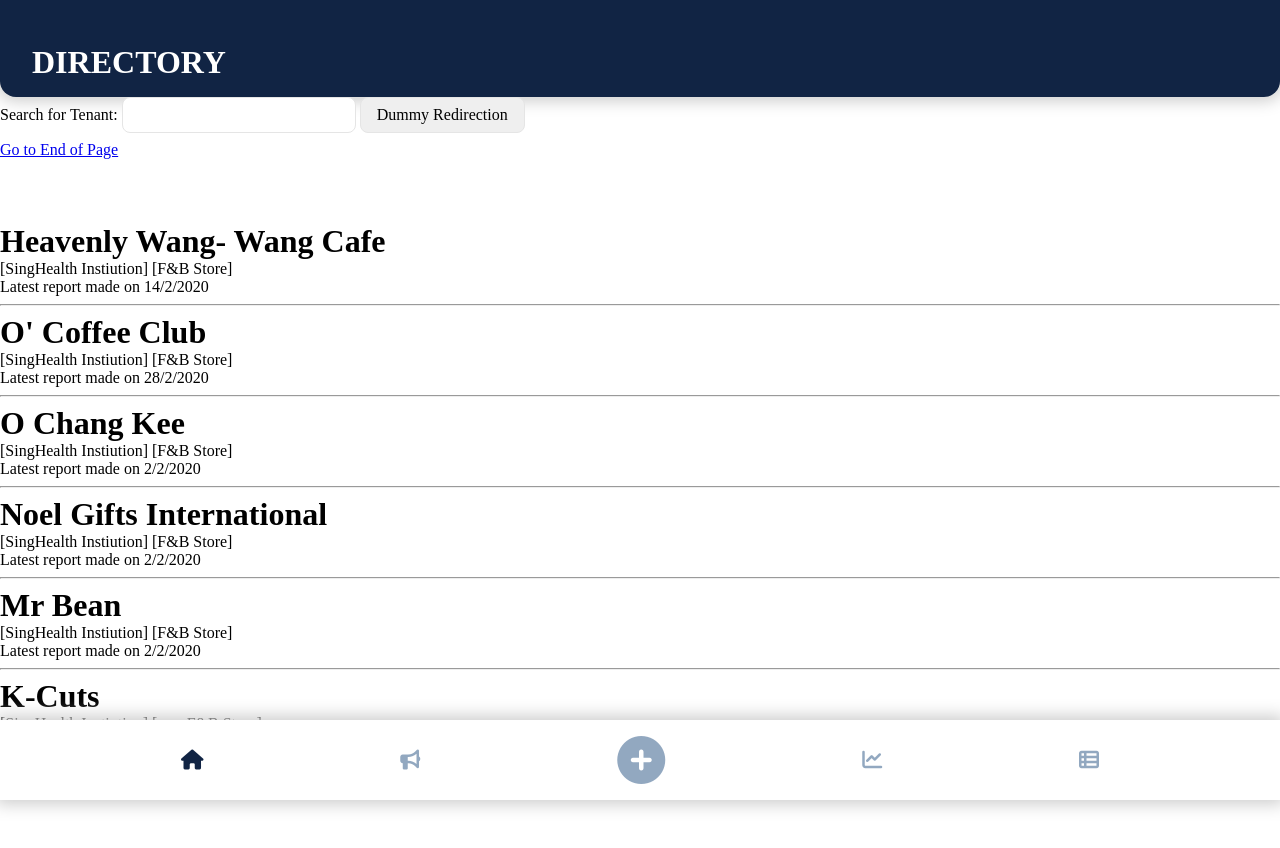
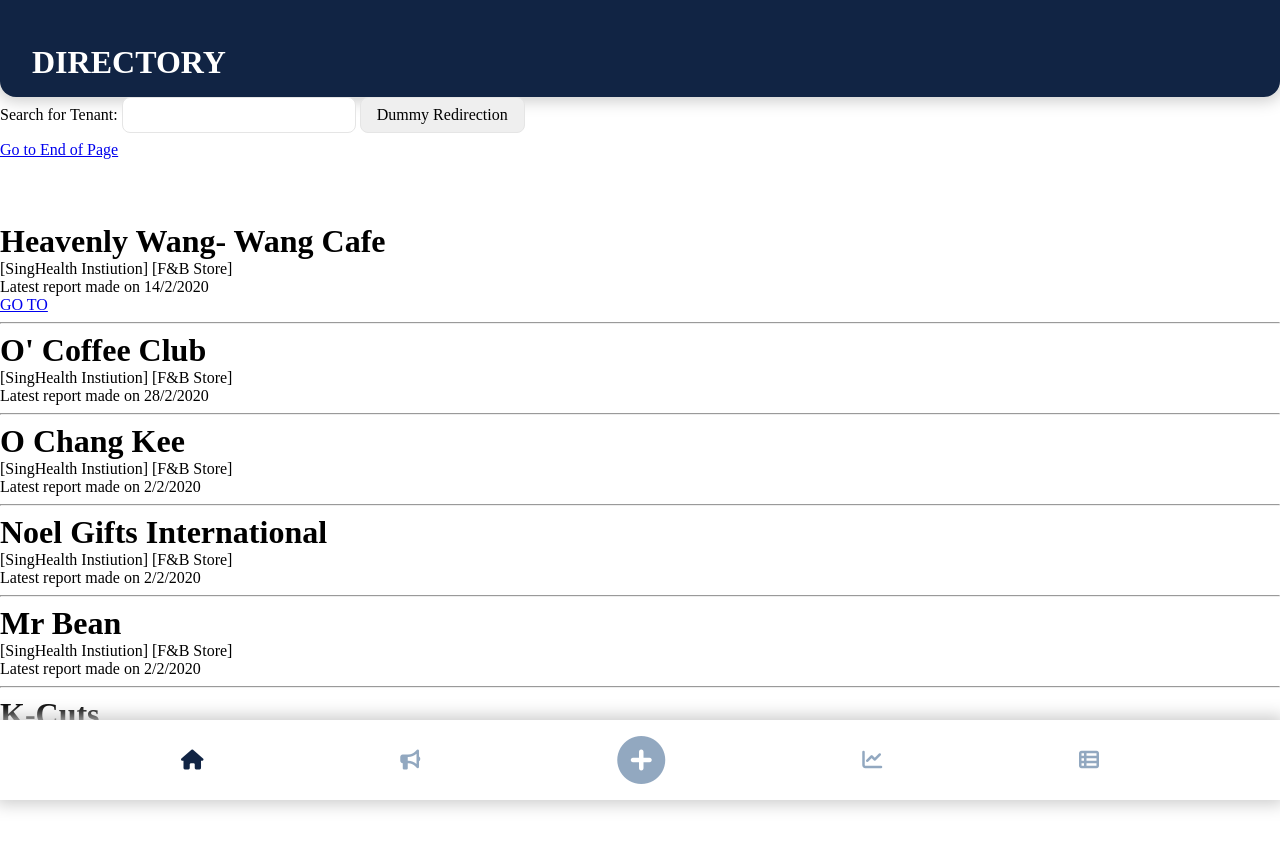
Before and after one commit to claudiachin/T5_50.003_SingHealth, a website: page directory.html in a window 1280 px wide. Drawn offline with Linux system fonts and the light colour scheme.

Commit message:
Update directory.html

```diff
--- a/directory.html
+++ b/directory.html
@@ -36,6 +36,7 @@
     <option value="Mr Bean">
   </datalist>
   <input type="submit"value="Dummy Redirection"/>
+  <!--<div id="button"><a href="index.html">Log In</a></div> testing the redirection of links-->
   <!-- The submission of query to further get the link to the selected tenant's information page-->
 </form>
 
@@ -43,9 +44,9 @@
 
 <div class="main-content"></div>
 <div>
-  <h1 id="heavenlywangcafe">Heavenly Wang- Wang Cafe</h1>
+  <h1 id="heavenlywangcafe">Heavenly Wang- Wang Cafe </h1>
   <p>[SingHealth Instiution] [F&B Store]<br></p>
-  <p>Latest report made on 14/2/2020<br></p>
+  <p>Latest report made on 14/2/2020<br></p> <div id="button"><a href="info.html">GO TO</a></div>
 </div>
 <hr>
 </div>
```
